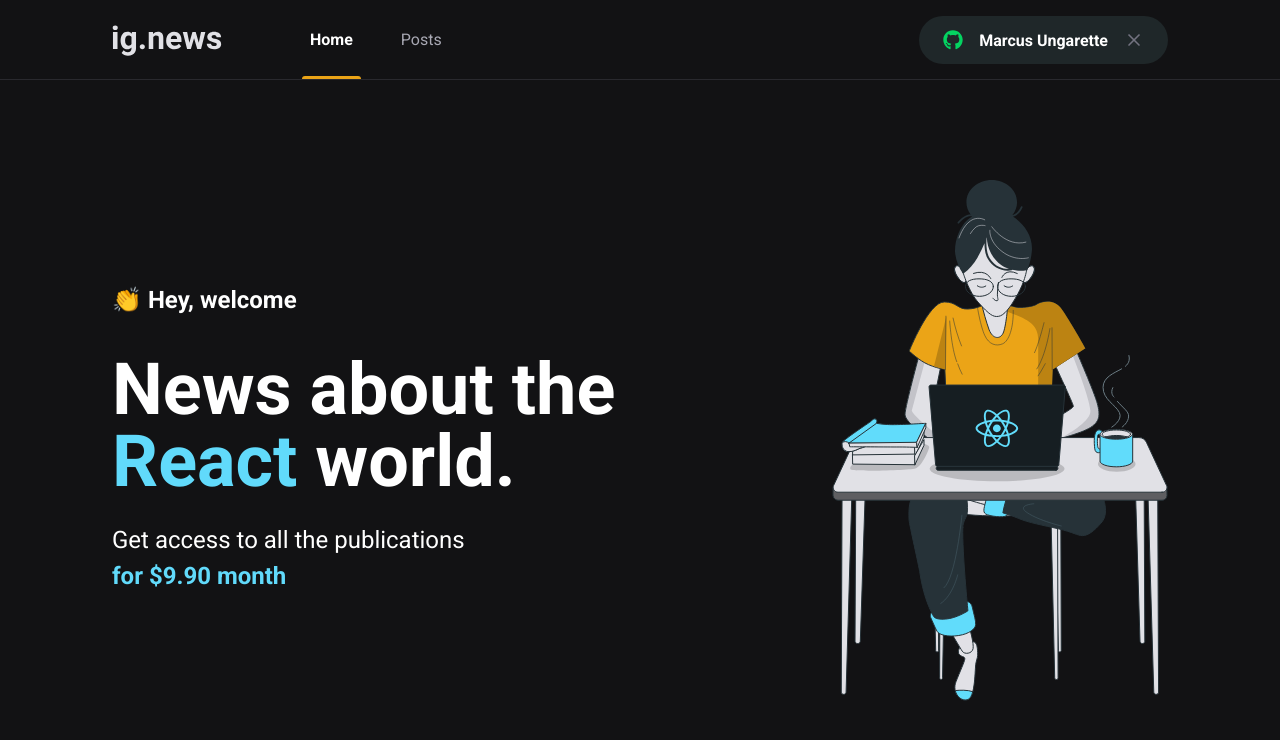
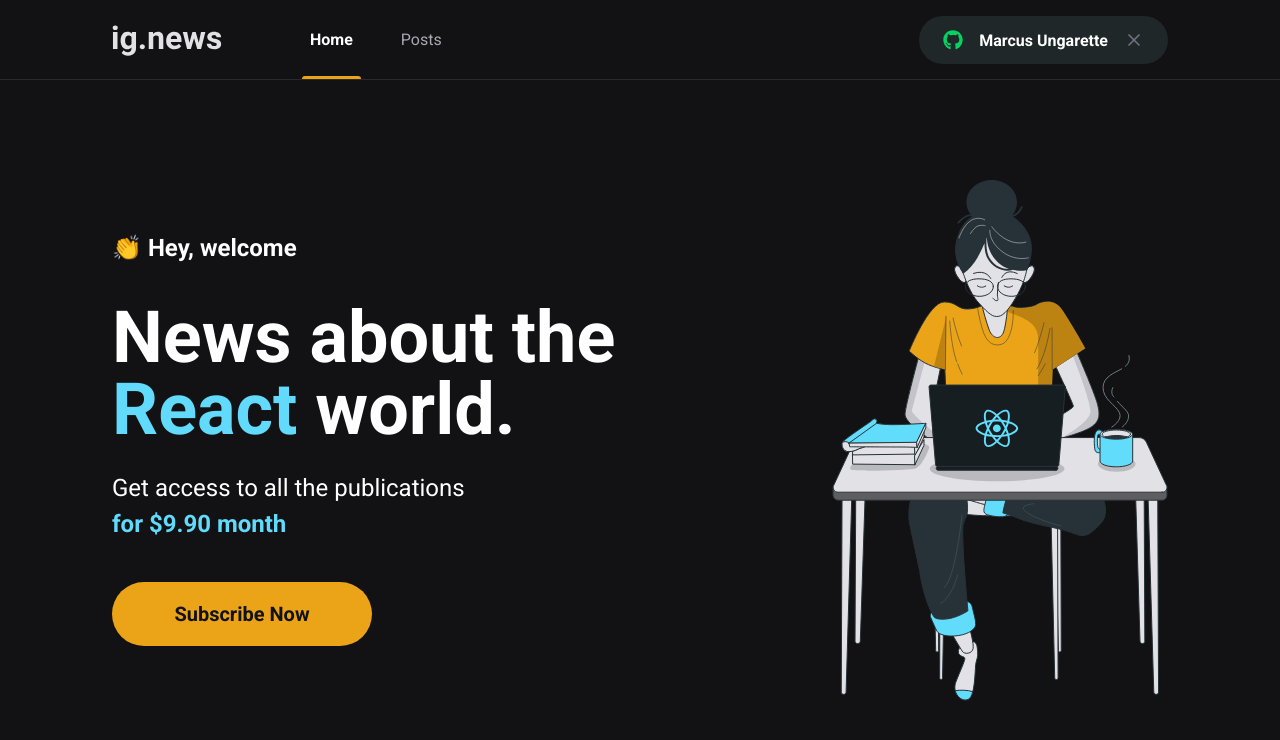
Before and after one commit to marcusungarette/next-ignews, a Next.js app: page / in a window 1280 px wide. Shown: the top 740 px of the page. Built offline with nearby package versions, Linux system fonts and the light colour scheme.

Commit message:
Added - SubscribeButton component with style and inserted on HomePage

```diff
--- /dev/null
+++ b/src/components/SubscribeButton/index.tsx
@@ -0,0 +1,14 @@
+import styles from './styles.module.scss'
+
+export function SubscribeButton() {
+  return (
+    <>
+      <button
+      type="button"
+      className={styles.subscribeButton}
+      >
+        Subscribe Now
+      </button>
+    </>
+  )
+}
--- /dev/null
+++ b/src/components/SubscribeButton/styles.module.scss
@@ -0,0 +1,20 @@
+.subscribeButton {
+  width: 260px;
+  height: 4rem;
+  border: 0;
+  border-radius: 2rem;
+  background: var(--yellow-500);
+  color: var(--gray-900);
+  font-size: 1.25rem;
+  font-weight: bold;
+
+  display: flex;
+  align-items: center;
+  justify-content: center;
+
+  transition: filter 0.2s;
+
+  &:hover{
+    filter: brightness(0.8);
+  }
+}
--- a/src/pages/home.module.scss
+++ b/src/pages/home.module.scss
@@ -38,4 +38,8 @@
       font-weight: bold;
     }
   }
+
+  button {
+    margin-top: 2.5rem;
   }
+}
--- a/src/pages/index.tsx
+++ b/src/pages/index.tsx
@@ -1,4 +1,5 @@
 import Head from 'next/head';
+import { SubscribeButton } from '../components/SubscribeButton';
 import styles from './home.module.scss'
 
 export default function Home() {
@@ -15,6 +16,7 @@ export default function Home() {
             Get access to all the publications <br />
             <span>for $9.90 month</span>
           </p>
+          <SubscribeButton/>
         </section>
         <img src="/images/avatar.svg" alt="Girl Coding"/>
       </main>
```
Lines whose indentation alone changed are shown as unchanged.
